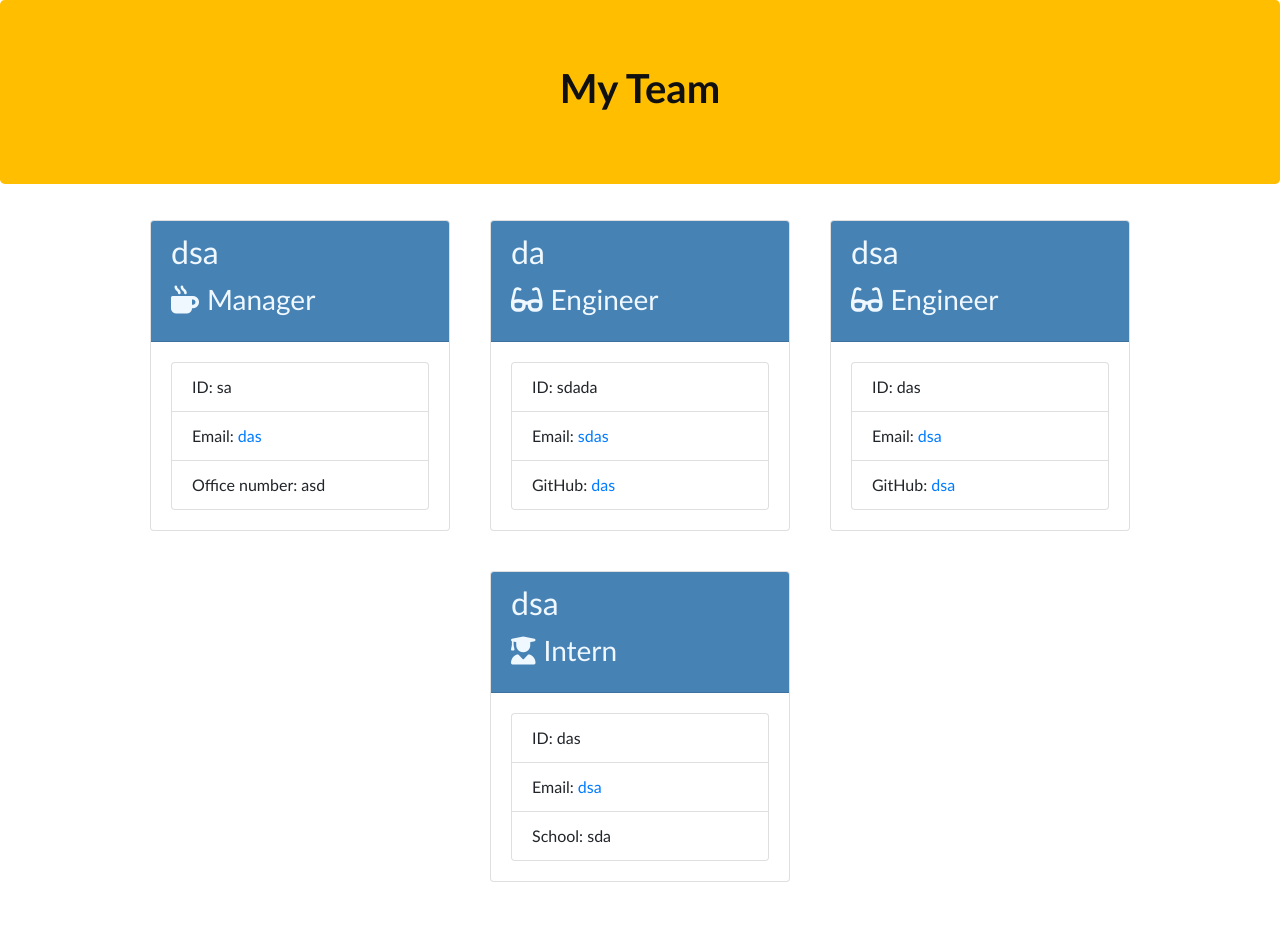
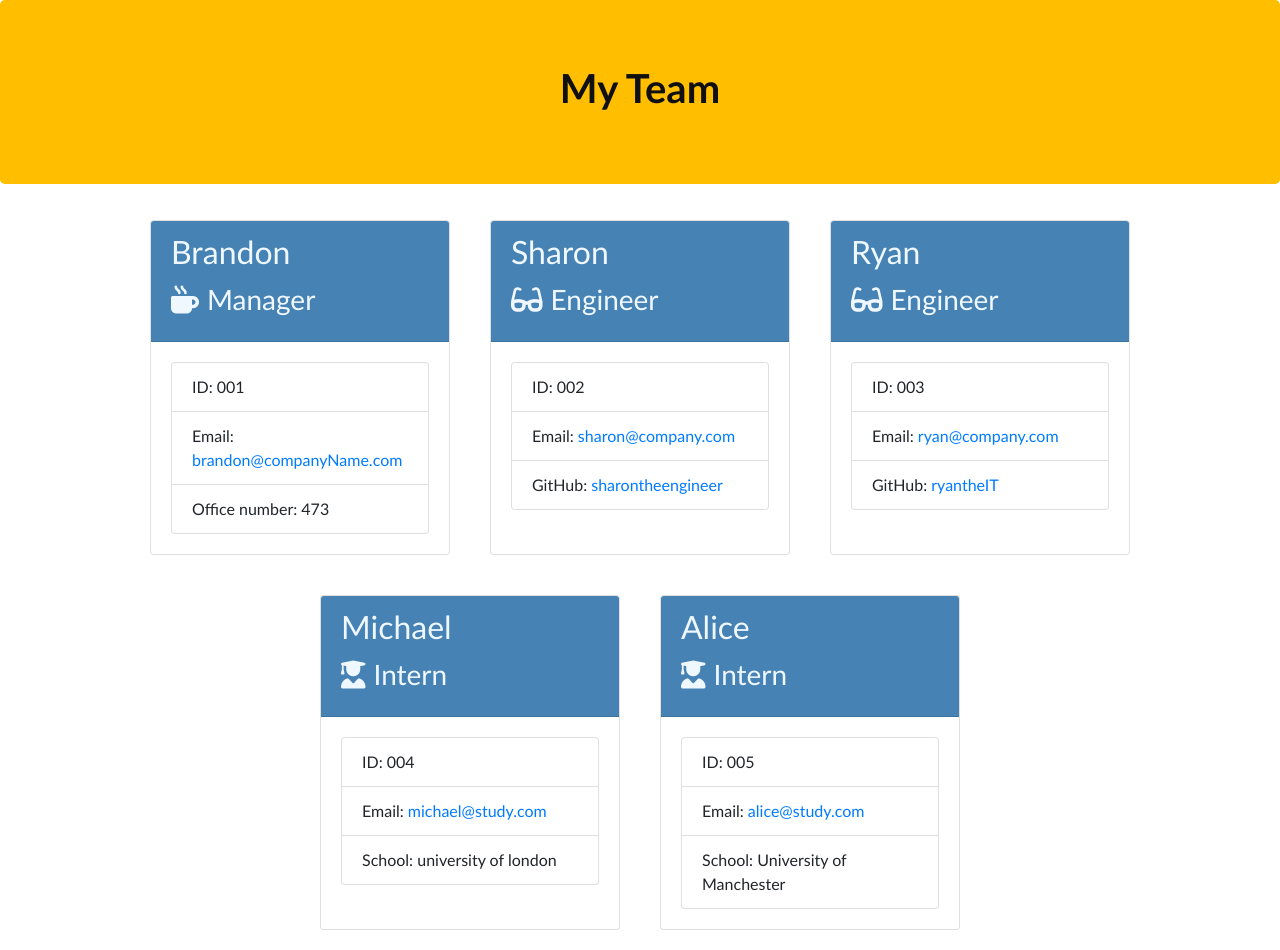
Before and after one commit to thevisualriot/team-profile-generator, a website: page output/team.html in a window 1280 px wide. Before the commit the page ends 902 px from the top, so only its background shows below. Drawn offline with nearby package versions, Linux system fonts and the light colour scheme.

```diff
--- a/output/team.html
+++ b/output/team.html
@@ -27,56 +27,70 @@
 
         <div class="card employee-card">
         <div class="card-header">
-            <h2 class="card-title">dsa</h2>
+            <h2 class="card-title">Brandon</h2>
             <h3 class="card-title"><i class="fas fa-mug-hot mr-2"></i>Manager</h3>
         </div>
         <div class="card-body">
             <ul class="list-group">
-                <li class="list-group-item">ID: sa</li>
-                <li class="list-group-item">Email: <a href="mailto:das">das</a></li>
-                <li class="list-group-item">Office number: asd</li>
+                <li class="list-group-item">ID: 001</li>
+                <li class="list-group-item">Email: <a href="mailto:brandon@companyName.com">brandon@companyName.com</a></li>
+                <li class="list-group-item">Office number: 473</li>
             </ul>
         </div>
     </div>
 
         <div class="card employee-card">
     <div class="card-header">
-        <h2 class="card-title">da</h2>
+        <h2 class="card-title">Sharon</h2>
         <h3 class="card-title"><i class="fas fa-glasses mr-2"></i>Engineer</h3>
     </div>
     <div class="card-body">
         <ul class="list-group">
-            <li class="list-group-item">ID: sdada</li>
-            <li class="list-group-item">Email: <a href="mailto:sdas">sdas</a></li>
-            <li class="list-group-item">GitHub: <a href="https://github.com/das" target="_blank" rel="noopener noreferrer">das</a></li>
+            <li class="list-group-item">ID: 002</li>
+            <li class="list-group-item">Email: <a href="mailto:sharon@company.com">sharon@company.com</a></li>
+            <li class="list-group-item">GitHub: <a href="https://github.com/sharontheengineer" target="_blank" rel="noopener noreferrer">sharontheengineer</a></li>
         </ul>
     </div>
 </div>
 
         <div class="card employee-card">
     <div class="card-header">
-        <h2 class="card-title">dsa</h2>
+        <h2 class="card-title">Ryan</h2>
         <h3 class="card-title"><i class="fas fa-glasses mr-2"></i>Engineer</h3>
     </div>
     <div class="card-body">
         <ul class="list-group">
-            <li class="list-group-item">ID: das</li>
-            <li class="list-group-item">Email: <a href="mailto:dsa">dsa</a></li>
-            <li class="list-group-item">GitHub: <a href="https://github.com/dsa" target="_blank" rel="noopener noreferrer">dsa</a></li>
+            <li class="list-group-item">ID: 003</li>
+            <li class="list-group-item">Email: <a href="mailto:ryan@company.com">ryan@company.com</a></li>
+            <li class="list-group-item">GitHub: <a href="https://github.com/ryantheIT" target="_blank" rel="noopener noreferrer">ryantheIT</a></li>
         </ul>
     </div>
 </div>
 
         <div class="card employee-card">
     <div class="card-header">
-        <h2 class="card-title">dsa</h2>
+        <h2 class="card-title">Michael</h2>
         <h3 class="card-title"><i class="fas fa-user-graduate mr-2"></i>Intern</h3>
     </div>
     <div class="card-body">
         <ul class="list-group">
-            <li class="list-group-item">ID: das</li>
-            <li class="list-group-item">Email: <a href="mailto:dsa">dsa</a></li>
-            <li class="list-group-item">School: sda</li>
+            <li class="list-group-item">ID: 004</li>
+            <li class="list-group-item">Email: <a href="mailto:michael@study.com">michael@study.com</a></li>
+            <li class="list-group-item">School: university of london</li>
+        </ul>
+    </div>
+</div>
+
+        <div class="card employee-card">
+    <div class="card-header">
+        <h2 class="card-title">Alice</h2>
+        <h3 class="card-title"><i class="fas fa-user-graduate mr-2"></i>Intern</h3>
+    </div>
+    <div class="card-body">
+        <ul class="list-group">
+            <li class="list-group-item">ID: 005</li>
+            <li class="list-group-item">Email: <a href="mailto:alice@study.com">alice@study.com</a></li>
+            <li class="list-group-item">School: University of Manchester</li>
         </ul>
     </div>
 </div>
```
Also changed, not shown: README.md, assets/14-object-oriented-programming-challenge-demo.png (deleted), 1 other file.
